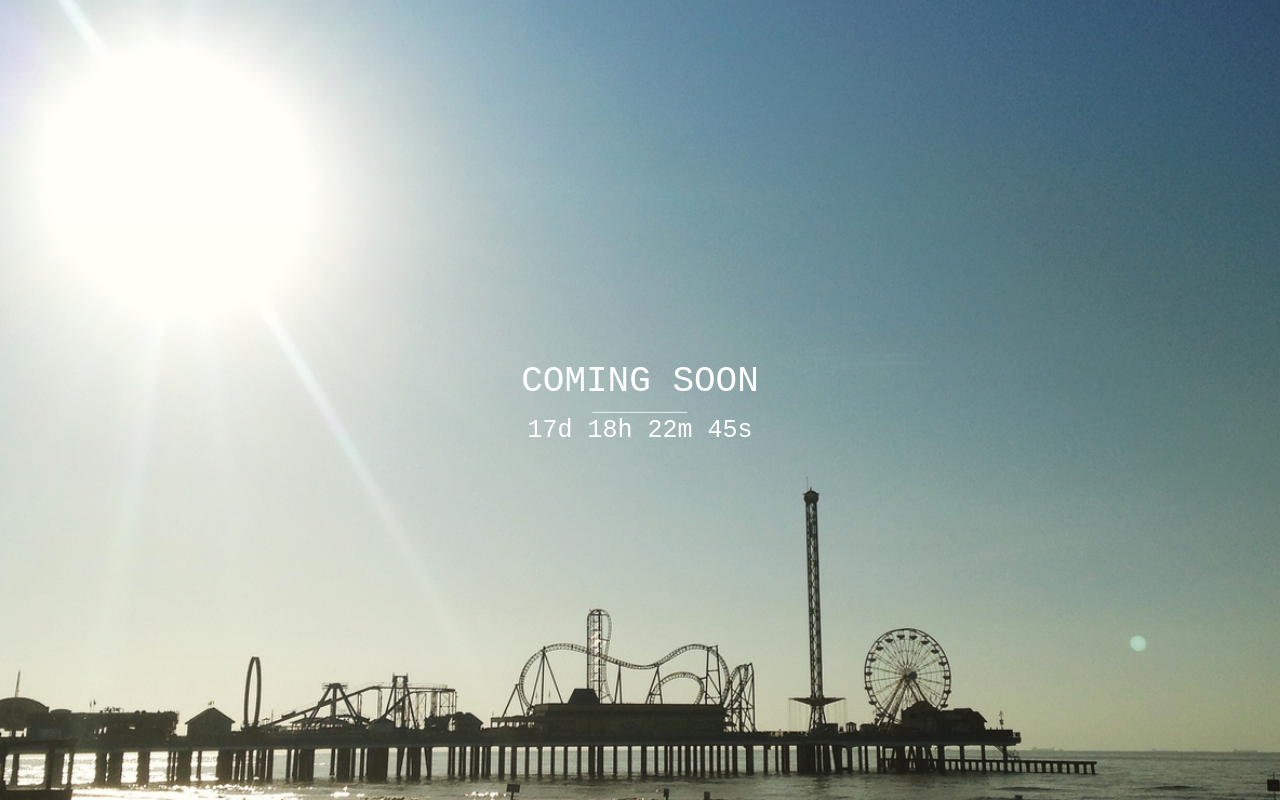
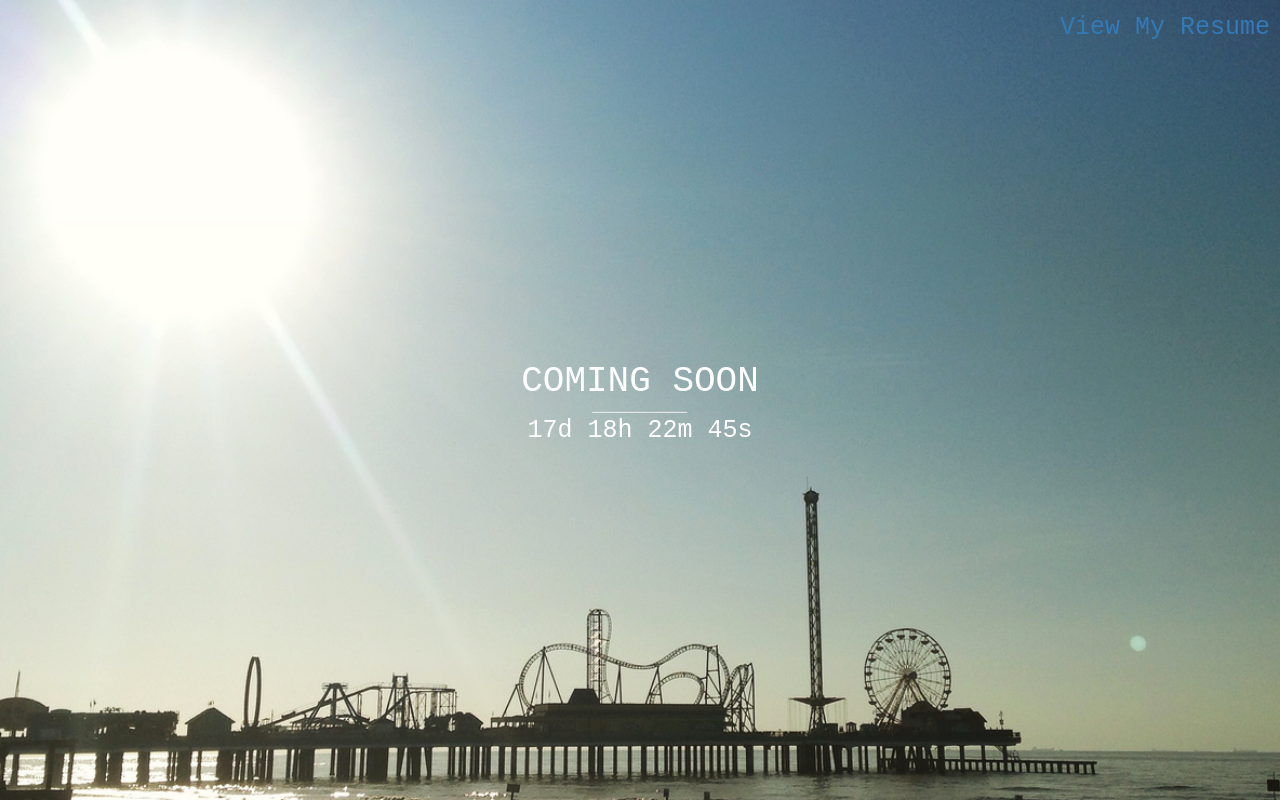
Before and after one commit to graceehayden/portfolio, a Django app: page / in a window 1280 px wide. Run offline with Django 3.2, Linux system fonts and the light colour scheme; some libraries are stand-ins or nearby versions.

Commit message:
resume added

```diff
--- a/portfolio/templates/coming_soon.html
+++ b/portfolio/templates/coming_soon.html
@@ -35,10 +35,19 @@
       transform: translate(-50%, -50%);
       text-align: center;
   }
+  #resume_link {
+    float: right;
+    margin-right: 10px;
+    margin-top: 10px;
+  }
+
 </style>
 
 <body>
   <div class="bgimg">
+    <div id="resume_link">
+      <a href="https://grace-portfolio.herokuapp.com/resume">View My Resume</a>
+    </div>
     <div class="middle">
       <h1>COMING SOON</h1>
       <hr>
```
